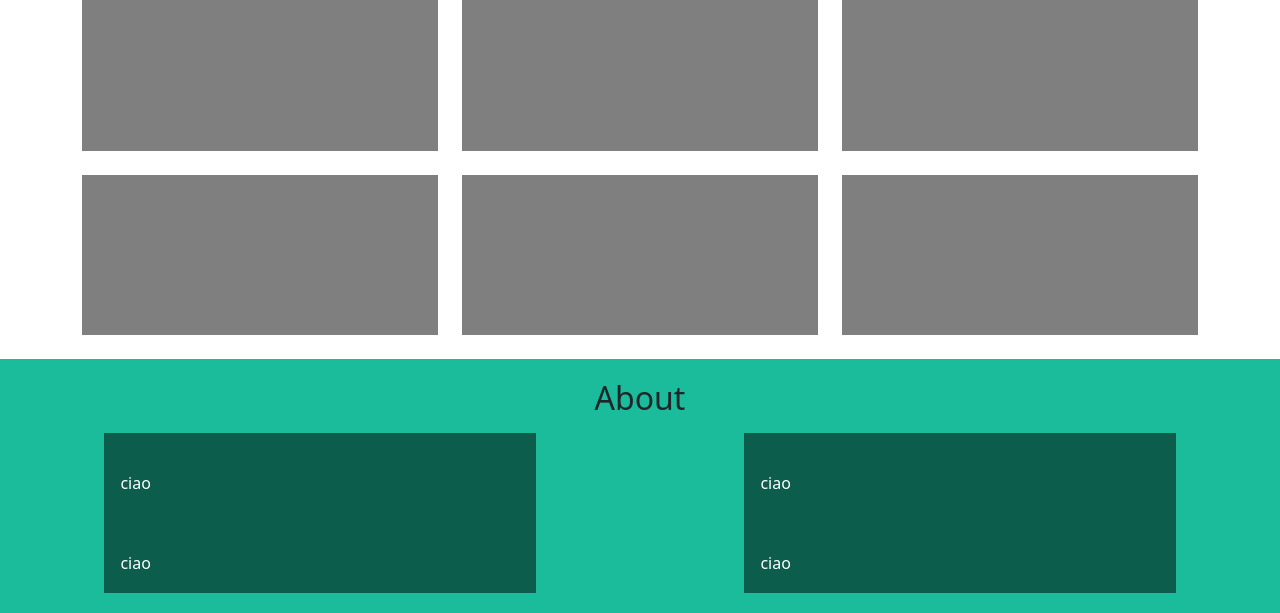
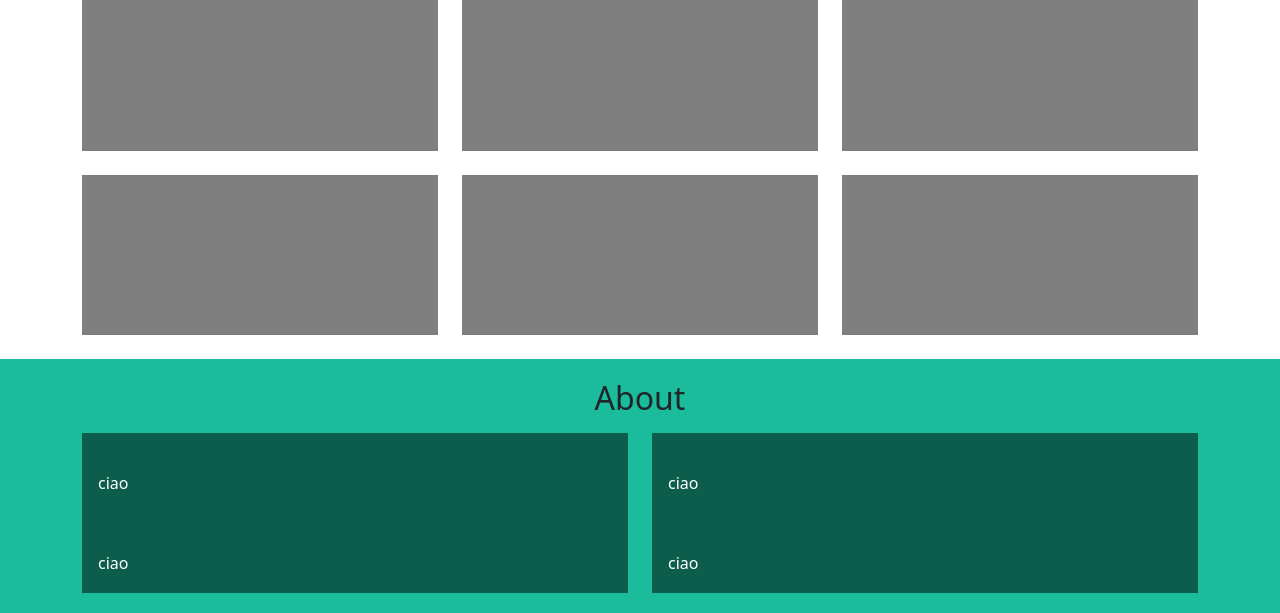
Before and after one commit to elepot87/html-css-bootstrap-freelancer, a plain HTML site: page index.html in a window 1280 px wide. Shown: the part 486-1099 px from the top of the page. Drawn offline with nearby package versions, Linux system fonts and the light colour scheme.

Commit message:
delete container fluid in about

```diff
--- a/index.html
+++ b/index.html
@@ -76,20 +76,16 @@
     </section>
     <!-- About -->
     <section class="about bg-green ms_py-20">
-      <div class="container-fluid overflow-hidden">
+      <div class="container overflow-hidden">
         <h2 class="ms_text_align_center ms_mb_15">About</h2>
         <div class="row g-4">
           <div class="col-12 col-md-6">
-            <div class="ms_container_small">
-              <div class="debug-box">ciao</div>
-              <div class="debug-box">ciao</div>
-            </div>
+            <div class="debug-box">ciao</div>
+            <div class="debug-box">ciao</div>
           </div>
           <div class="col-12 col-md-6">
-            <div class="ms_container_small">
-              <div class="debug-box">ciao</div>
-              <div class="debug-box">ciao</div>
-            </div>
+            <div class="debug-box">ciao</div>
+            <div class="debug-box">ciao</div>
           </div>
         </div>
       </div>
```
